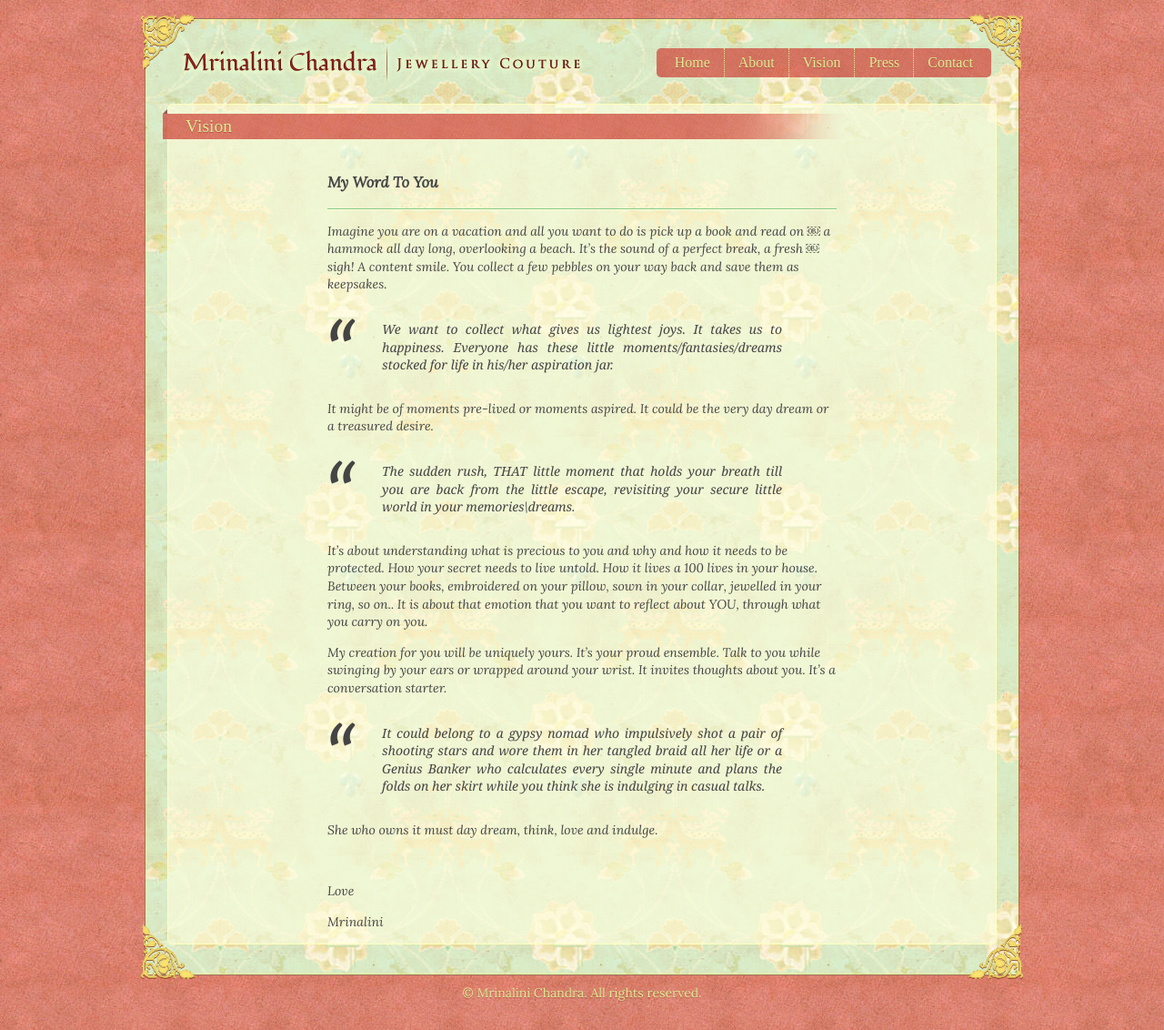
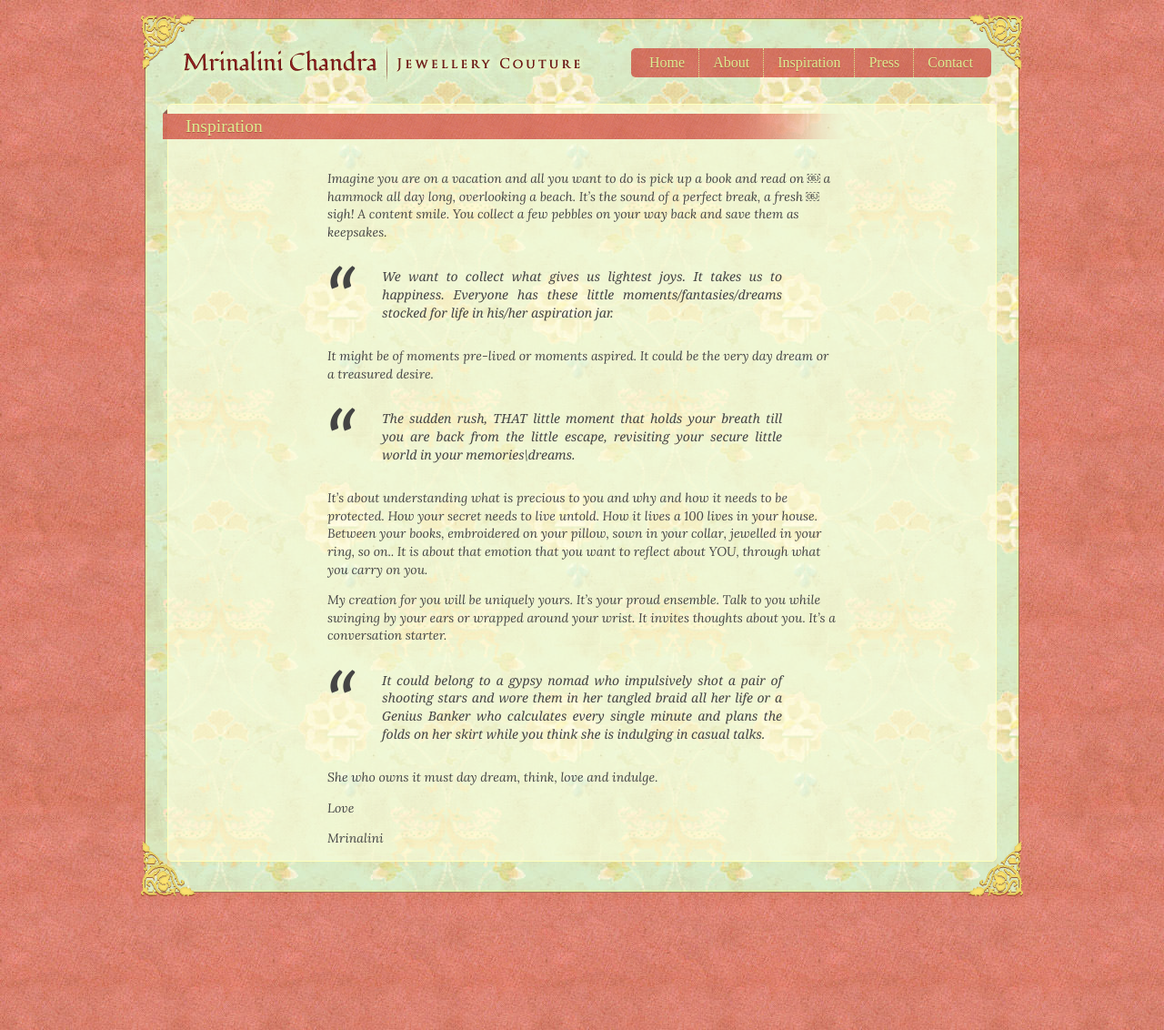
Before and after one commit to mrinalini/mrinalini.github.com, a Jekyll site: the page built from inspiration.html, in a window 1280 px wide. Shown: the whole page at 91% size. Built offline with Jekyll 4.4.1, drawn with Linux system fonts in a browser that asks for light colours; nearby versions of some CDN libraries; some web fonts are replaced.

Commit message:
Changing Vision to Inspiration

```diff
--- a/_layouts/content.html
+++ b/_layouts/content.html
@@ -27,7 +27,7 @@
           </li><li>
             <a href="/about.html">About</a>
           </li><li>
-            <a href="/vision.html">Vision</a>
+            <a href="/inspiration.html">Inspiration</a>
           </li><!-- <li>
             <a href="#">Collections</a>
             <ul>
--- a/index.html
+++ b/index.html
@@ -25,7 +25,7 @@
         </li>
         <li class="list-divider"><span>|</span></li>
         <li>
-          <a href="/vision.html">Vision</a>
+          <a href="/inspiration.html">Inspiration</a>
         </li>
         <li class="list-divider"><span>|</span></li>
 
--- a/vision.html
+++ b/inspiration.html
@@ -1,12 +1,10 @@
 ---
 layout: content
-top_title: Vision
-title: Vision
+top_title: Inspiration
+title: Inspiration
 ---
 <div id="vision-section" class="paragraph-width">
   <div id="message">
-    <h3>My Word To You</h3>
-    <hr />
     <p>
       Imagine you are on a vacation and all you want to do is pick up a book and read on
     ￼ a hammock all day long, overlooking a beach. It’s the sound of a perfect break, a fresh
@@ -42,7 +40,6 @@
       and plans the folds on her skirt while you think she is indulging in casual talks.
     </blockquote>
     <p>She who owns it must day dream, think, love and indulge.</p>
-    <br />
     <p>Love</p>
     <p>Mrinalini</p>
   </div>
```
